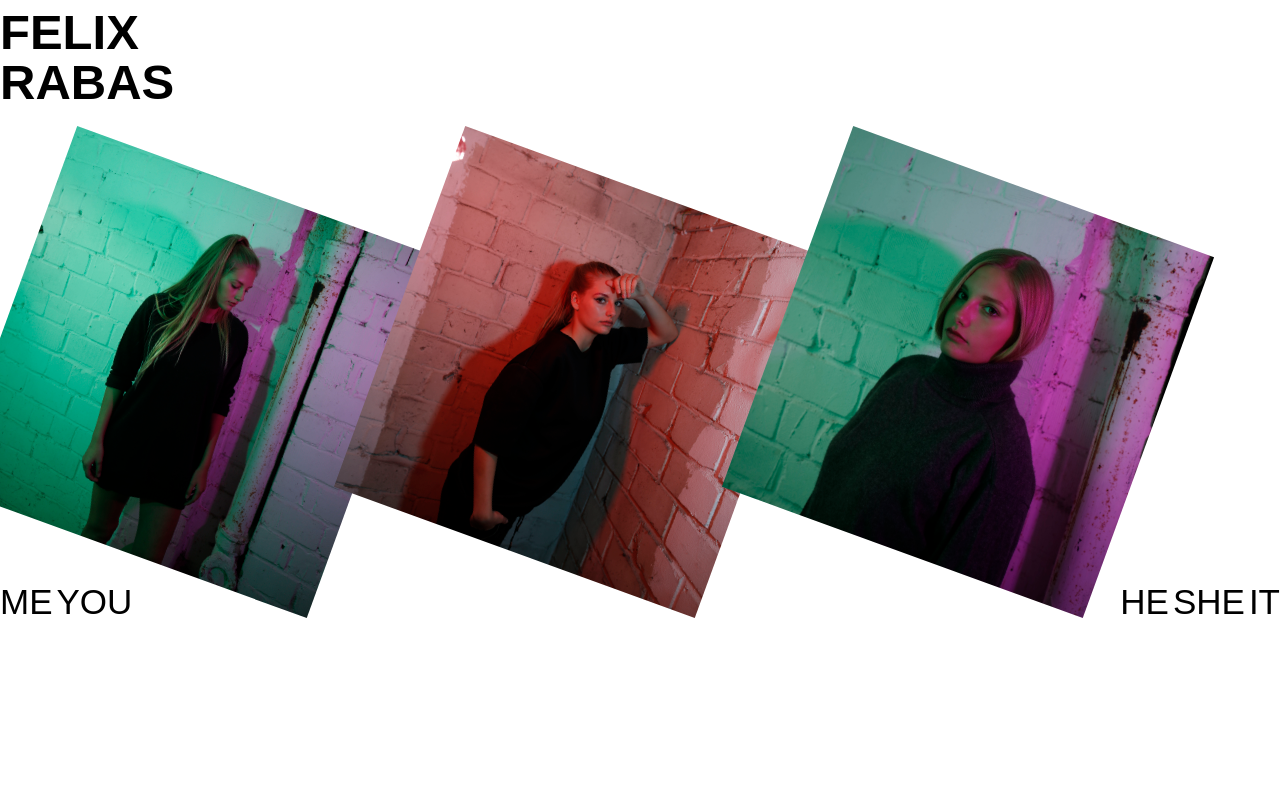
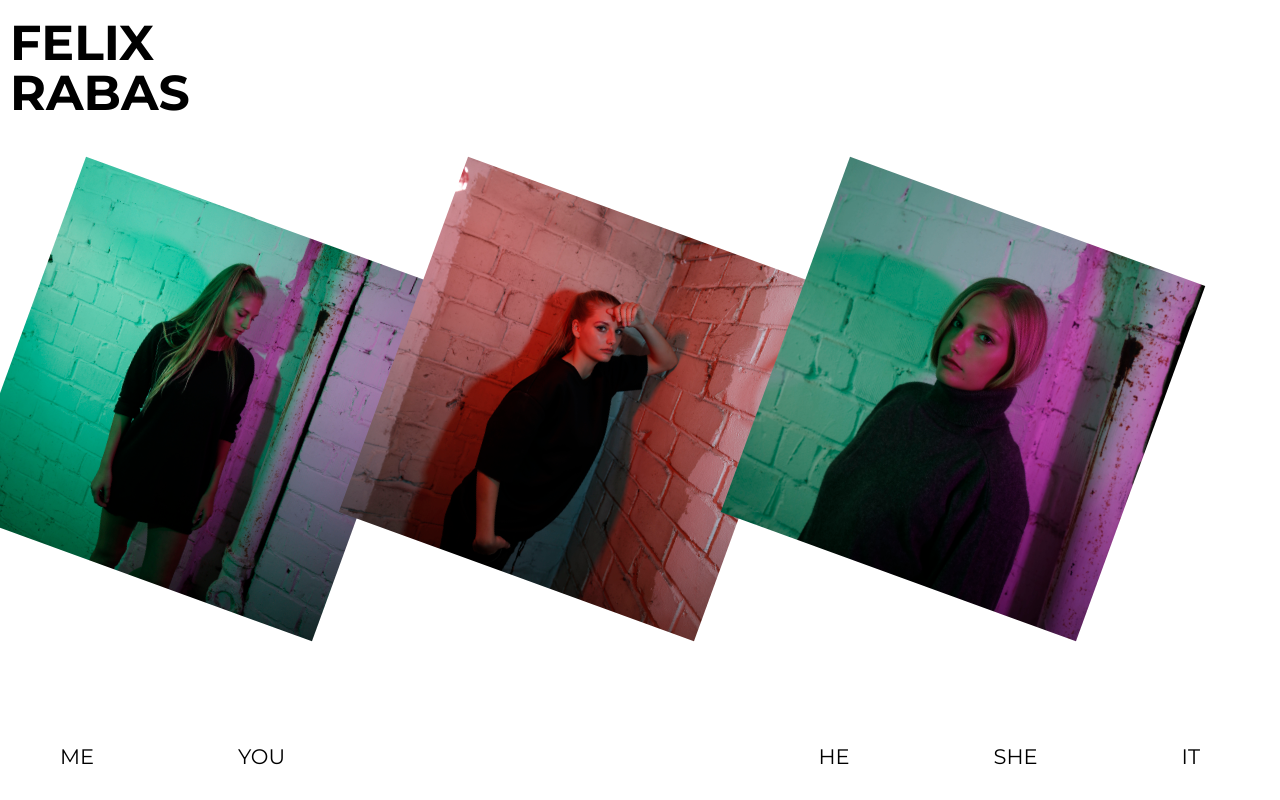
Before and after one commit to felixrabas/felixrabas.github.io, a plain HTML site: page index.html in a window 1280 px wide. Drawn offline with Linux system fonts and the light colour scheme.

Commit message:
new navigation

```diff
--- a/css/stylesheet.css
+++ b/css/stylesheet.css
@@ -7,6 +7,8 @@
 
 
 html, body {
+  margin: 0;
+  padding: 0;
   height: 100%;
 
 }
@@ -14,7 +16,7 @@ html, body {
 
 
 h1 {
-  font-family: sans-serif;
+  font-family: 'Montserrat', sans-serif;
   font-variant: small-caps;
   font-size: 70px;
   line-height: 50px;
@@ -31,27 +33,35 @@ img {
 
 .nav {
  width: 100%;
-
+ position: fixed;
 
 }
 
 .nav_left {
- float:left;
+  float:left;
 
 }
 
+
 .nav_right {
-float: right;
+  float: right;
+
+}
+
+
+.container {
+  min-height: 100%;
+  position: relative;
 
 }
 
 .nav ul li {
   display: inline-block;
   font-variant: small-caps;
-  margin-right: 0px;
-  font-family: sans-serif;
-  font-size: 50px;
-  bottom: 0;
+  margin-right: 80px;
+  margin-left: 60px;
+  font-family: 'Montserrat', sans-serif;
+  font-size: 30px;
 
 }
 
@@ -59,6 +69,43 @@ float: right;
 .nav ul li a {
   text-decoration: none;
   color: black;
+}
 
 
+
+
+
+
+
+
+
+
+
+
+html,
+body {
+   margin:0;
+   padding:0;
+   height:100%;
 }
+.container {
+   min-height:100%;
+   position:relative;
+}
+.container {
+   height:100%;
+}
+.header {
+   padding:10px;
+}
+.content {
+   padding:10px;
+   padding-bottom:60px;
+}
+nav {
+   position:absolute;
+   bottom:20px;
+   width:100%;
+   height:45px;
+   background:#FFF;
+}
--- a/css/stylesheet2.css
+++ b/css/stylesheet2.css
@@ -6,7 +6,7 @@
 
 
 h1 {
-  font-family: sans-serif;
+  font-family: 'Montserrat', sans-serif;
   font-variant: small-caps;
   font-size: 70px;
   color: black;
@@ -30,7 +30,7 @@ a {
 
 
 h2 {
-  font-family: sans-serif;
+  font-family: 'Montserrat', sans-serif;
   font-variant: small-caps;
   font-size: 70px;
   float: right;
@@ -41,14 +41,21 @@ h2 {
 
 
 p {
- font-family: sans-serif;
- bottom: 20px;
- font-size: 30px;
- margin-top: 180px;
+  font-family: 'Montserrat', sans-serif;
+  bottom: 20px;
+  font-size: 30px;
+  margin-top: 180px;
 
 }
 
 
+a {
+  font-family: 'Montserrat', sans-serif;
+  font-size: 30px;
+  color: black;
+  margin-top: 20%;
+
+}
 
 img {
  width: 200%;
@@ -59,8 +66,7 @@ img {
 
 
 p {
-
-  font-family: sans-serif;
+  font-family: 'Montserrat', sans-serif;
   text-align: center;
 
 }
@@ -112,17 +118,22 @@ p {
 
 }
 
+
+
 p {
   margin-bottom: 240px
 }
 
+
+
 .nav ul li {
   display: inline-block;
   font-variant: small-caps;
-  margin-right: 0px;
-  font-family: sans-serif;
+  margin-right: 80px;
+  margin-left: 60px;
+  font-family: 'Montserrat', sans-serif;
   font-size: 50px;
-  bottom: 0;
+
 
 }
 
@@ -133,3 +144,31 @@ p {
 
 
 }
+
+
+
+html,
+body {
+   margin:0;
+   padding:0;
+   height:100%;
+}
+.container {
+   min-height:100%;
+   position:relative;
+}
+.container {
+   height:100%;
+}
+.header {
+   padding:10px;
+}
+
+}
+nav {
+   position: absolute;
+   bottom: 20px;
+   width:100%;
+   height:45px;
+   background:#FFF;
+}
--- a/index.html
+++ b/index.html
@@ -4,6 +4,7 @@
     <meta charset="utf-8">
     <meta name="viewport" content="width=device-width, initial-scale=1.0">
     <title>Felix Rabas</title>
+    <link href='https://fonts.googleapis.com/css?family=Montserrat:400,700' rel='stylesheet' type='text/css'>
 
     <link type="text/css" rel="stylesheet" href="css/stylesheet.css"></link>
 
@@ -11,38 +12,34 @@
 
 <body>
 
+<div class="container">
+
   <header class="header">
     <div class="logo">
       <h1>felix <br> rabas</h1>
     </div>
   </header>
 
+  <div class="content">
     <img src="images/_79A4746_1.JPG" alt="image" class="breite">
     <img src="images/_79A5259_1.JPG">
     <img src="images/_79A4803_1.JPG">
-
-
-<div class="wrapper">
-  <div class="content_box">
-
-
+  </div>
 
   <nav class="nav">
-
     <ul class="nav_left">
       <li><a href="me.html">me</a></li>
       <li><a href="you.html">you</a></li>
     </ul>
+
     <ul class="nav_right">
       <li><a href="he.html">he</a></li>
       <li><a href="she.html">she</a></li>
       <li><a href="it.html">it</a></li>
     </ul>
-
   </nav>
 
-
-
+</div>
 
  </body>
  </html>
```
Also changed, not shown: it.html (+3 -1 lines), me.html (+2 -0 lines), she.html (+10 -3 lines), you.html (+9 -3 lines). Lines whose indentation alone changed are shown as unchanged.
